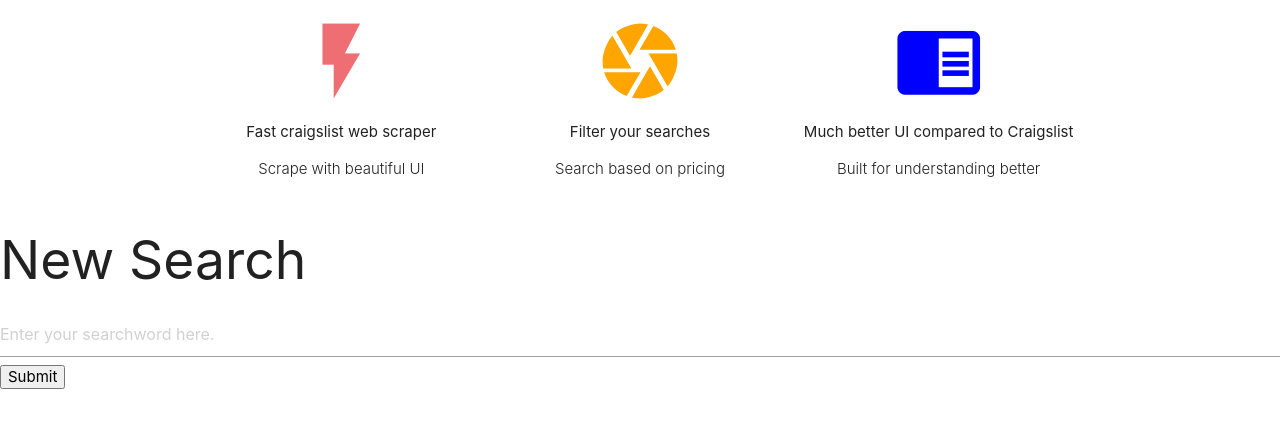
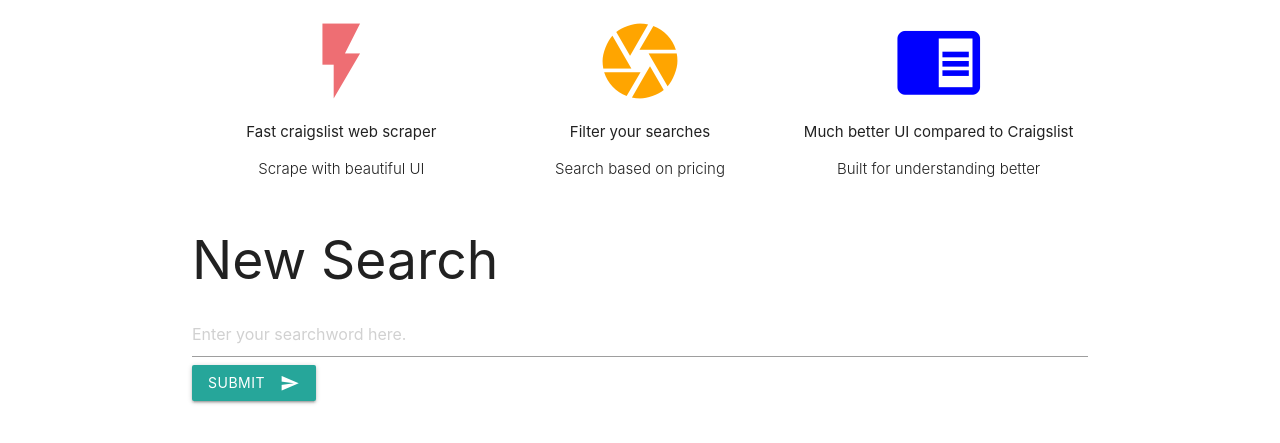
Before and after one commit to sanpj2292/codedaddies_list, a Django app: page /new_search in a window 1280 px wide. Shown: the part 254-697 px from the top of the page. Run offline with Django 3.2, Linux system fonts and the light colour scheme.

Commit message:
Decent layout for Search in website

```diff
--- a/templates/my_app/base.html
+++ b/templates/my_app/base.html
@@ -45,11 +45,11 @@
             </div>
         </div>
 
+        {% block content %}
+
+        {% endblock content %}
+
     </div>
-
-    {% block content %}
-
-    {% endblock content %}
 
     <!-- Compiled and minified JavaScript -->
     <script src="https://cdnjs.cloudflare.com/ajax/libs/materialize/1.0.0/js/materialize.min.js"></script>
--- a/templates/my_app/new_search.html
+++ b/templates/my_app/new_search.html
@@ -5,7 +5,8 @@
     <form action="{% url 'new_search' %}" method="post">
         {% csrf_token %}
         <input type="text" name="search" placeholder="Enter your searchword here.">
-        <input type="submit" name="submit">
-
+       <button class="btn waves-effect waves-light" type="submit" name="submit">Submit
+            <i class="material-icons right">send</i>
+       </button>
     </form>
 {% endblock content %}
```
